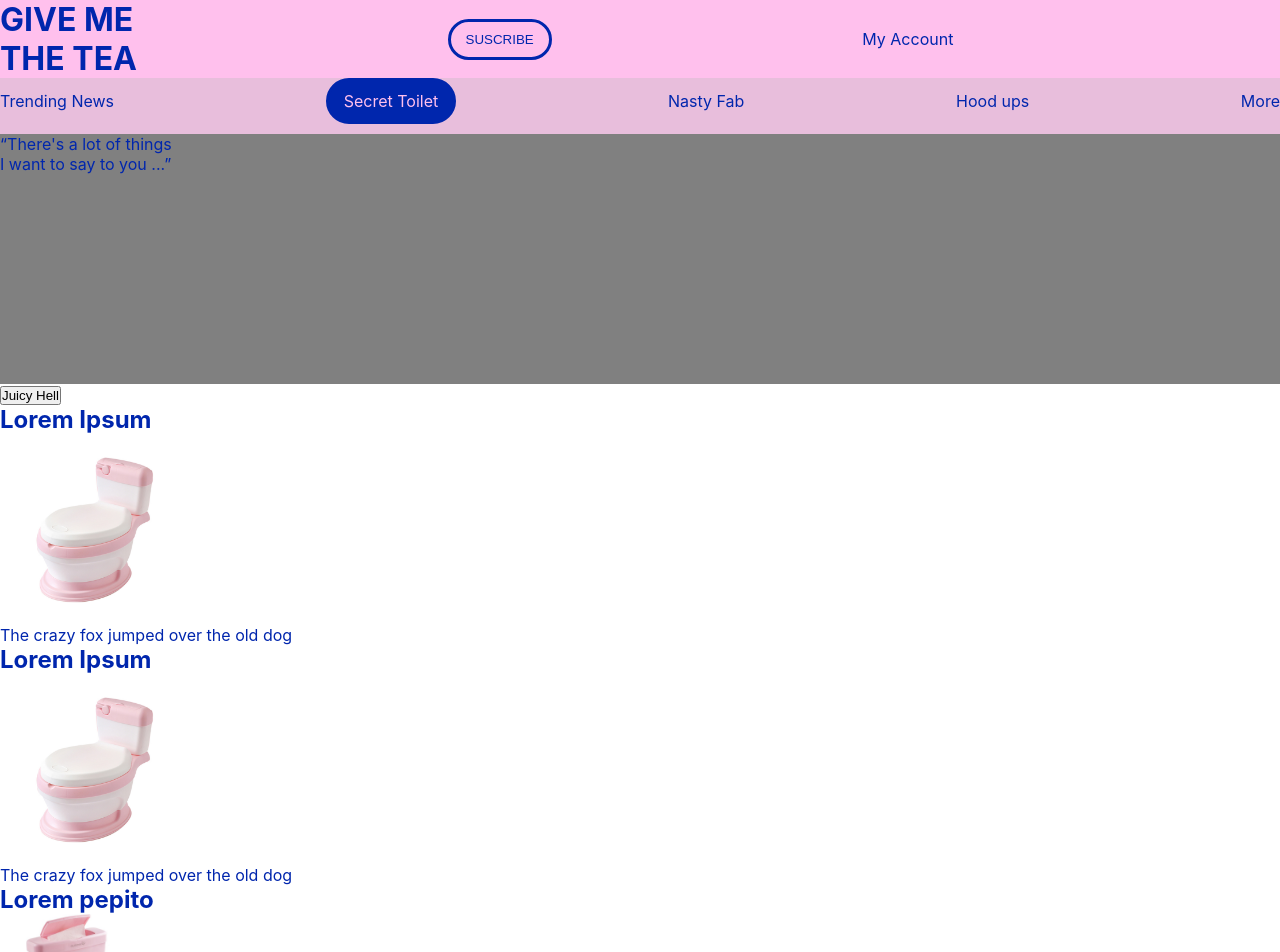
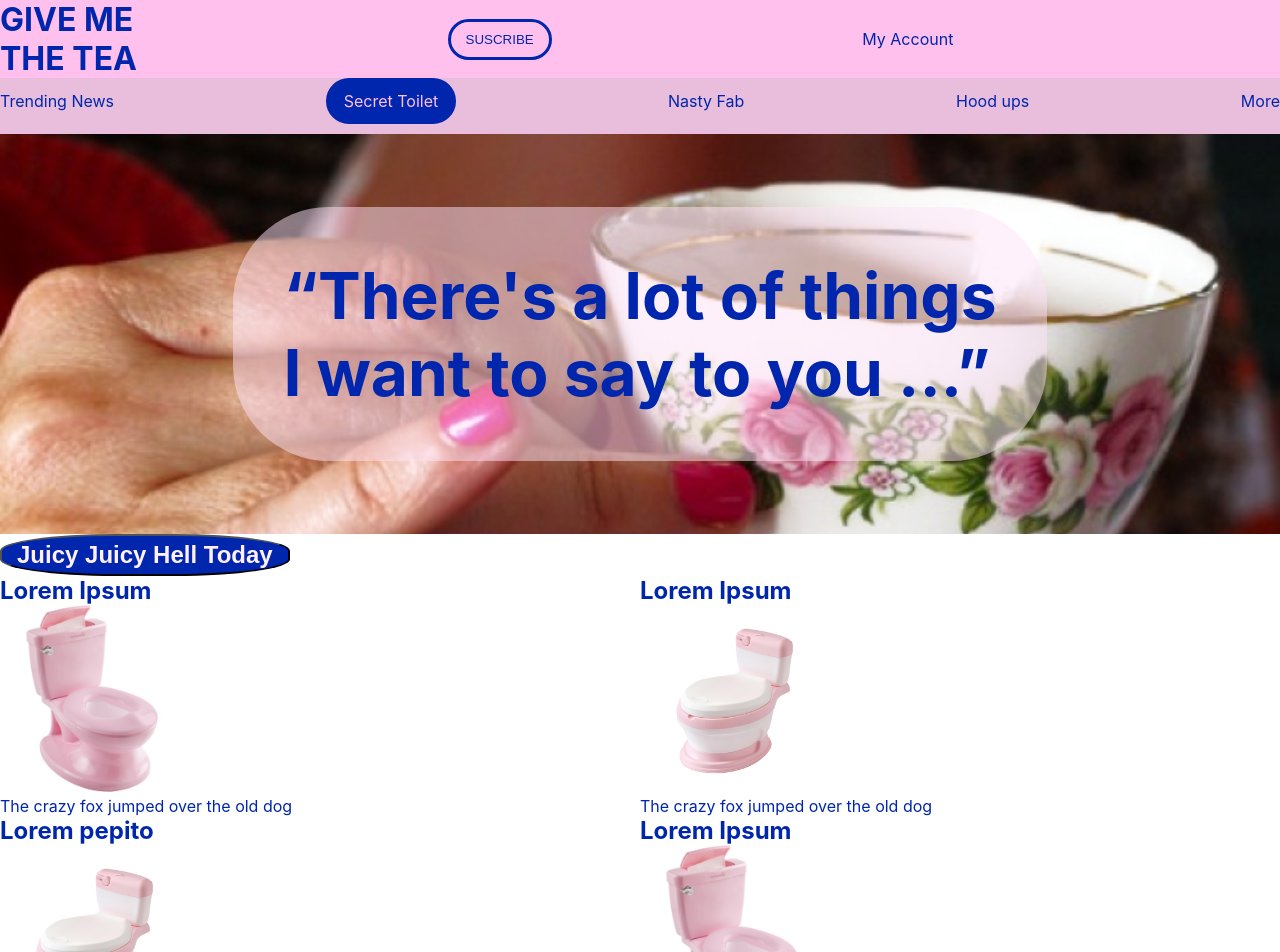
Before and after one commit to Gissell10/collabathon, a React (Create React App) app: page / in a window 1280 px wide. Shown: the top 952 px of the page. Built offline with nearby package versions, Linux system fonts and the light colour scheme; some icons are missing.

Commit message:
hero and articles

```diff
--- a/src/App.css
+++ b/src/App.css
@@ -39,13 +39,22 @@ ul {
   justify-content: space-between;
   align-items: center;
 }
-.white-bar {
-  background-color: white;
-  max-width: 390px;
-  height: 60px;
+
+.Articles {
+  display: grid;
+  grid-template-columns: 1fr 1fr;
 }
-.Img {
-  min-width: 390px;
-  height: 250px;
-  background: gray;
+.hero-title {
+  background-color: rgba(255, 228, 247, 0.5);
+  padding: 50px;
+  border-radius: 96px;
+  font-size: 2rem;
 }
+.Articles-button {
+  background-color: #0026ad;
+  color: #fff0fb;
+  padding: 5px 15px;
+  border-radius: 40%;
+  font-size: 1.5rem;
+  font-weight: 600;
+}
--- a/src/components/Articles.jsx
+++ b/src/components/Articles.jsx
@@ -5,10 +5,14 @@ import toiletTwo from "../image/toilet-2.png";
 
 const Articles = () => {
   return (
-    <div>
+    <div className="Articles">
+      <div>
+        <button className="Articles-button">Juicy Juicy Hell Today</button>
+      </div>
+      <div></div>
+      <Article image={toiletOne} title="Lorem Ipsum"></Article>
       <Article image={toiletTwo} title="Lorem Ipsum"></Article>
-      <Article image={toiletTwo} title="Lorem Ipsum"></Article>
-      <Article image={toiletOne} title="Lorem pepito"></Article>
+      <Article image={toiletTwo} title="Lorem pepito"></Article>
       <Article image={toiletOne} title="Lorem Ipsum"></Article>
     </div>
   );
--- /dev/null
+++ b/src/components/Hero.jsx
@@ -0,0 +1,24 @@
+import React from "react";
+import teacupBg from "../image/teacup-bg.jpg";
+
+const Hero = () => {
+  return (
+    <div
+      style={{
+        backgroundImage: `url(${teacupBg})`,
+        backgroundSize: "cover",
+        display: "grid",
+        placeItems: "center",
+        height: "400px",
+      }}
+    >
+      <div className="hero-title">
+        <h1>
+          “There's a lot of things <br />I want to say to you ...”
+        </h1>
+      </div>
+    </div>
+  );
+};
+
+export default Hero;
--- a/src/components/Home.jsx
+++ b/src/components/Home.jsx
@@ -1,7 +1,7 @@
 import React from "react";
 import Nav from "./Nav";
 import Footer from "./Footer";
-import Init from "./Init";
+import Hero from "./Hero";
 import Subscribe from "./Subscribe";
 import Articles from "./Articles";
 import "../App.css";
@@ -11,7 +11,7 @@ const Home = () => {
     <main>
       <Nav></Nav>
 
-      <Init></Init>
+      <Hero></Hero>
       <Articles></Articles>
 
       <Subscribe></Subscribe>
--- a/src/components/Init.jsx
+++ /dev/null
@@ -1,17 +0,0 @@
-import React from "react";
-
-const Init = () => {
-  return (
-    <div>
-      <div className="Img">
-        <div>
-          “There's a lot of things <br />I want to say to you ...”
-        </div>
-      </div>
-
-      <button>Juicy Hell</button>
-    </div>
-  );
-};
-
-export default Init;
```
